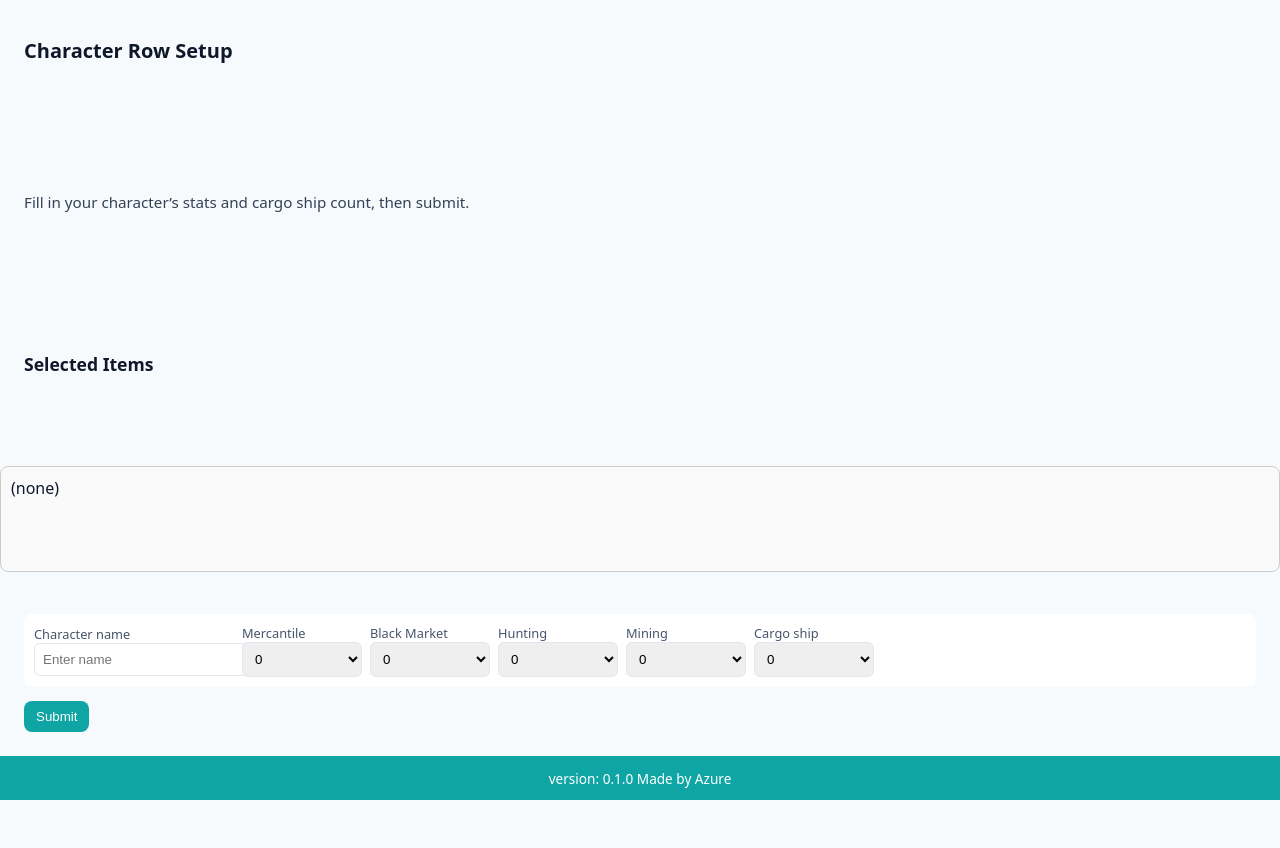
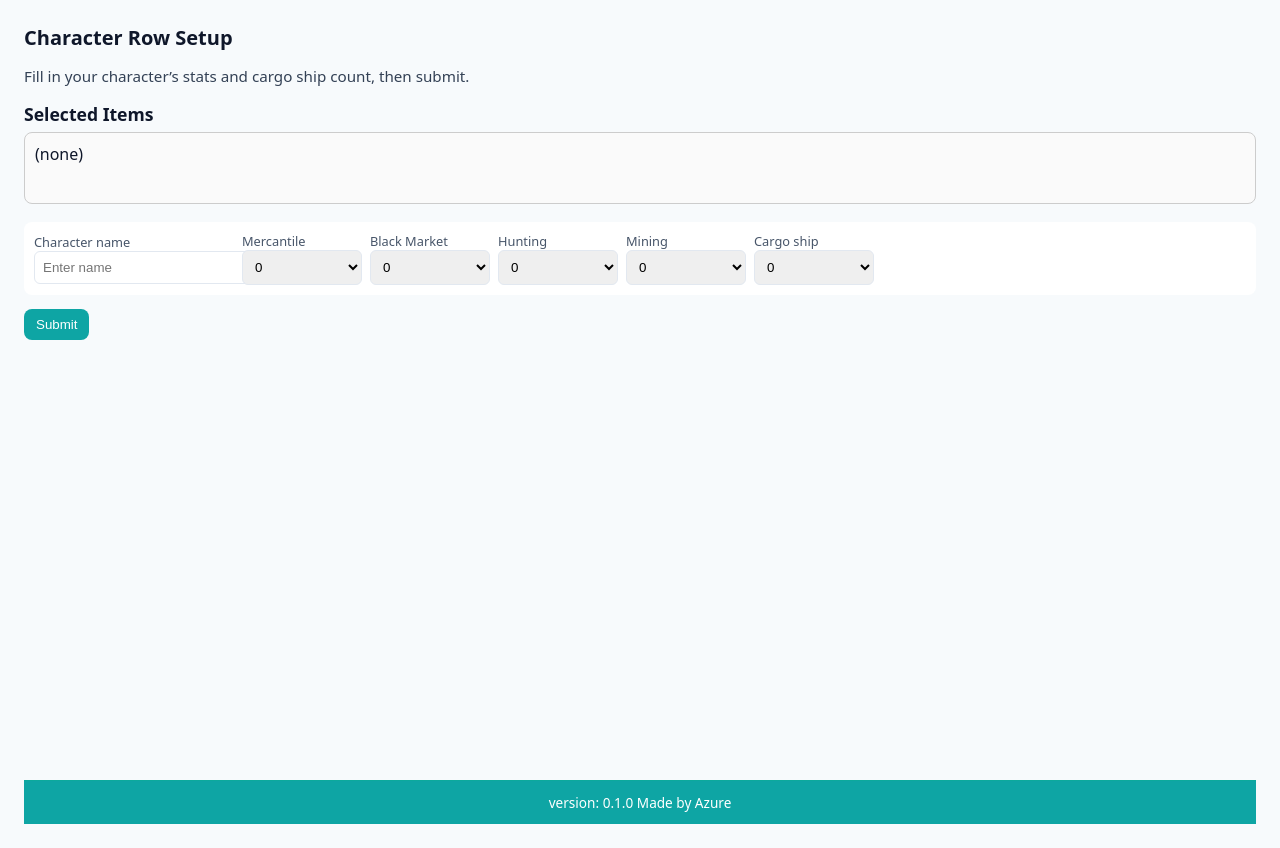
Before and after one commit to NMiraglia05/Pull_Automator, a Flask app: page /set_gathering in a window 1280 px wide. Before the commit the page ends 800 px from the top, so only its background shows below. Run offline with Flask 3, Linux system fonts and the light colour scheme.

Commit message:
Update set_gathering.html

```diff
--- a/templates/set_gathering.html
+++ b/templates/set_gathering.html
@@ -5,18 +5,13 @@
   <meta name="viewport" content="width=device-width,initial-scale=1" />
   <title>Character Row</title>
   <style>
-    html, body {
-      height: 100%;
-      margin: 0;
-      display: flex;
-      flex-direction: column;
-      font-family: system-ui,-apple-system,Segoe UI,Roboto,Helvetica,Arial,sans-serif;
+    body {
+      font-family:system-ui,-apple-system,Segoe UI,Roboto,Helvetica,Arial,sans-serif;
+      margin:24px;
       background:#f7fafc;
       color:#0f172a;
-    }
-    body > *:not(footer) {
-      flex: 1;
-      padding: 24px;
+      position: relative;
+      min-height: 100vh;
     }
     h1{font-size:1.25rem;margin-bottom:8px}
     h2{font-size:1.1rem;margin-top:16px;margin-bottom:6px}
@@ -29,14 +24,17 @@
     select{width:100%;padding:8px;border-radius:6px;border:1px solid #e2e8f0}
     .actions{margin-top:14px}
     #selected-box{border:1px solid #ccc;border-radius:8px;padding:10px;background:#fafafa;min-height:50px;margin-bottom:18px}
-
     footer {
+      width: 100%;
       padding: 12px 0;
       text-align: center;
       font-size: 0.85rem;
       color: white;
       background: #0ea5a4; /* aquamarine */
       border-top: 1px solid #0ca99c;
+      position: absolute;
+      bottom: 0;
+      left: 0;
     }
   </style>
 </head>
@@ -131,7 +129,6 @@ form.addEventListener('submit',async e=>{
     character_data:character_data
   };
 
-  // Instead of expecting JSON, we load the rendered HTML page returned by Flask
   const response=await fetch("/submit_gathering",{
     method:"POST",
     headers:{"Content-Type":"application/json"},
@@ -148,6 +145,5 @@ form.addEventListener('submit',async e=>{
 <footer>
   version: 0.1.0 Made by Azure
 </footer>
-
 </body>
 </html>
```
